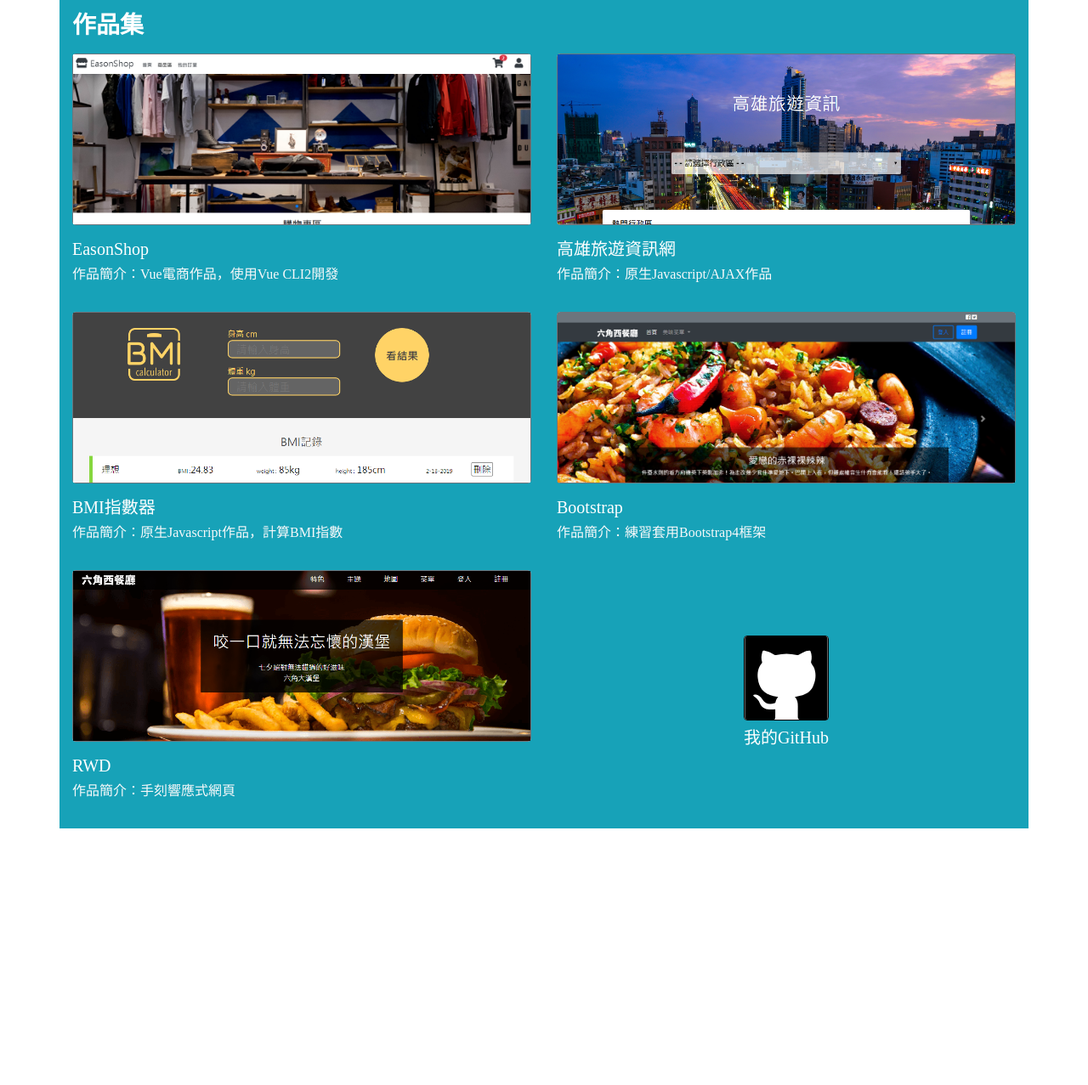
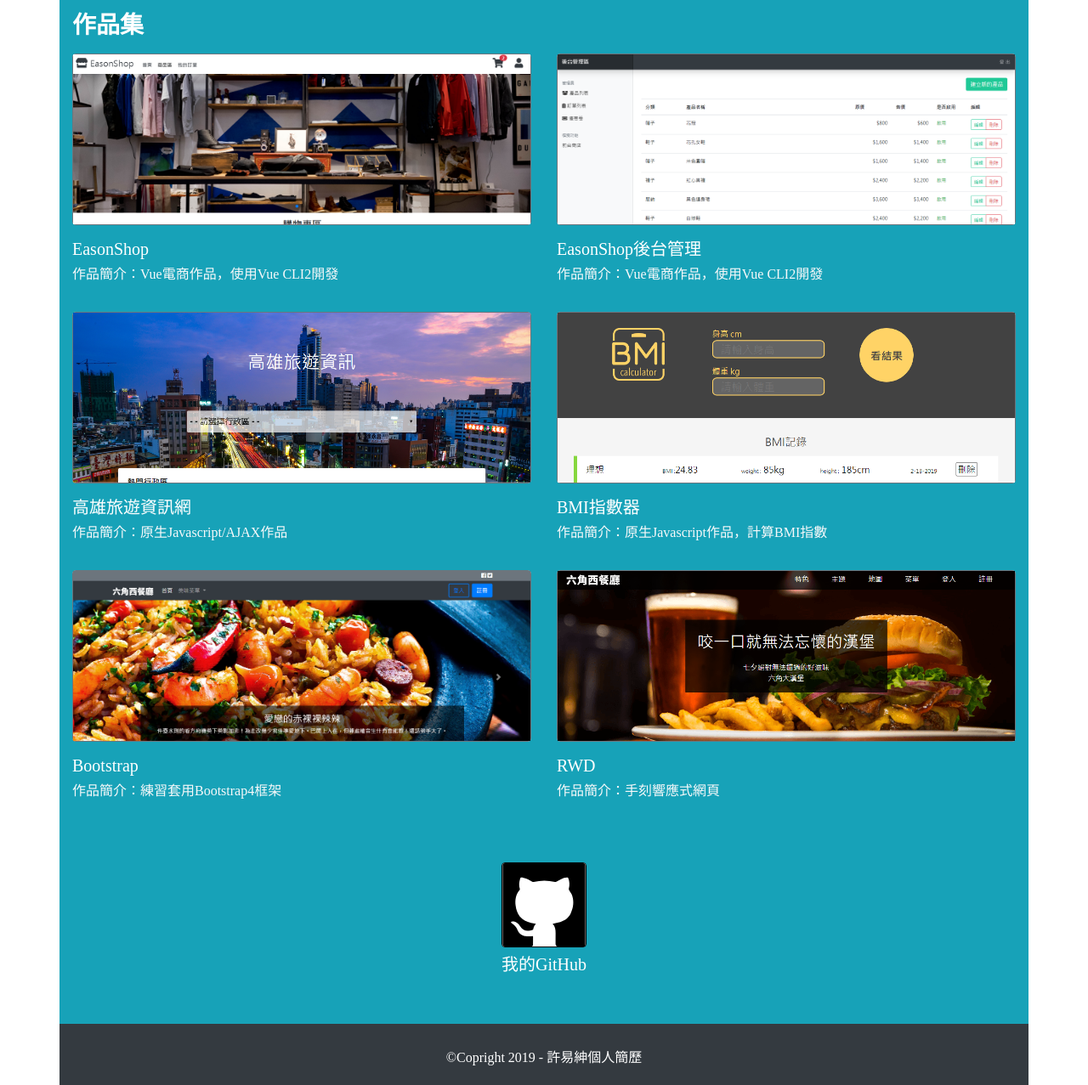
Before and after one commit to easonxu0908/resume, a plain HTML site: page index.html in a window 1280 px wide. Shown: the part 1113-2390 px from the top of the page at 85% size. Before the commit the page ends 2088 px from the top, so only its background shows below. Drawn offline with nearby package versions, Linux system fonts and the light colour scheme.

Commit message:
增加電商後台連結

```diff
--- a/css/all.css
+++ b/css/all.css
@@ -44,9 +44,10 @@ body {
     transition: all 0.3s;
 }
 .github-img:hover {
-
+    transform: scale(1.01);
     box-shadow: 1px 1px 10px black !important;
     transition: all 0.3s;
+    border-color: gray;
 }
 
 a:hover {
--- a/index.html
+++ b/index.html
@@ -180,6 +180,18 @@
                     <p class="text-light mt-1">作品簡介：Vue電商作品，使用Vue CLI2開發</p>
                 </div>
             </div>
+            <div class="col-md-6 my-2">
+                <div class="card border border-secondary productCard">
+                    <a class="bg-cover card-body" style="background-image: url(./img/ShopAdmin.png);"
+                        href="https://easonxu0908.github.io/vue-online-shop/dist/#/admin/products" target="_black">
+                    </a>
+                </div>
+                <div class=" text-left  mt-3 ">
+                    <a href="https://easonxu0908.github.io/vue-online-shop/dist/#/admin/products" target="_black"
+                        class="text-white h5">EasonShop後台管理</a>
+                    <p class="text-light mt-1">作品簡介：Vue電商作品，使用Vue CLI2開發</p>
+                </div>
+            </div>
             <div class="col-md-6 my-2 ">
                 <div class="card border border-secondary productCard">
                     <a class="bg-cover card-body" style="background-image: url(./img/travelInfo.png);"
@@ -226,7 +238,7 @@
                     <p class="text-light mt-1">作品簡介：手刻響應式網頁</p>
                 </div>
             </div>
-            <div class="col-md-6 my-2 my-auto ">
+            <div class="col-md-12 my-5 ">
                 <div class="">
                     <a class="mx-auto github-img card card-body " href="https://github.com/easonxu0908" target="_black"
                         style="background-image: url(./img/github-logo-silhouette-in-a-square.svg); ">
@@ -236,6 +248,13 @@
                     </div>
                 </div>
             </div>
+        </div>
+    </div>
+    <footer class="bg-dark text-white py-1 container">
+        <div class="pt-4">
+            <p class="text-center">©Copright 2019 - 許易紳個人簡歷</p>
+        </div>
+    </footer>
     <script src="https://code.jquery.com/jquery-3.3.1.slim.min.js"
         integrity="sha384-q8i/X+965DzO0rT7abK41JStQIAqVgRVzpbzo5smXKp4YfRvH+8abtTE1Pi6jizo"
         crossorigin="anonymous"></script>
```
Also changed, not shown: img/ShopAdmin.png (added). Lines whose indentation alone changed are shown as unchanged.
